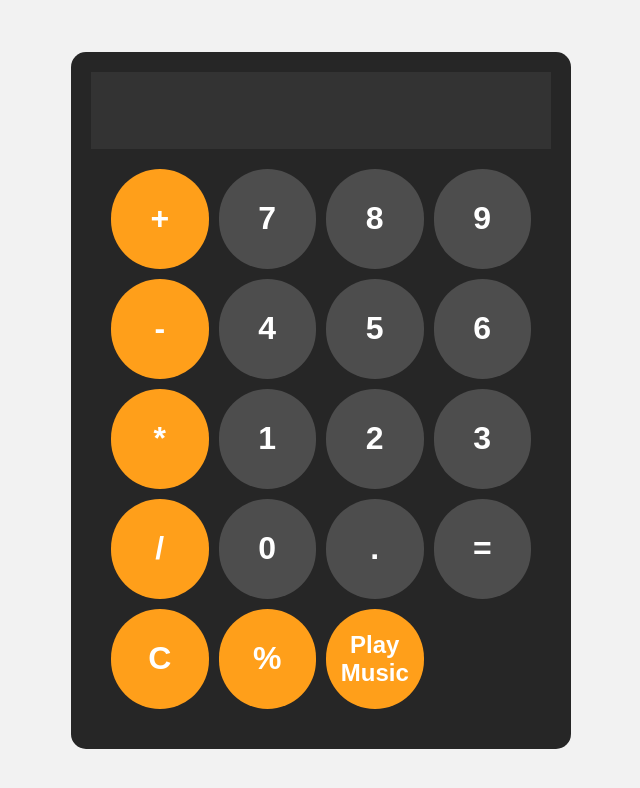
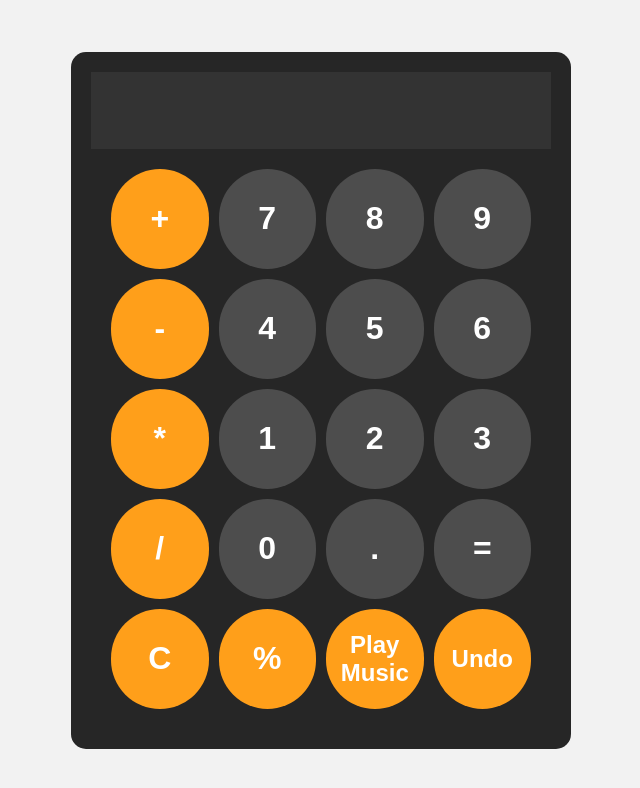
Before and after one commit to kang-azis45/Wabsite-kalkulator-, a plain HTML site: page index.html in a window 1280 px wide. Shown: the whole page, without its empty margins (319-959 px from the left). Drawn offline with Linux system fonts and the light colour scheme.

Commit message:
Update index.html

```diff
--- a/index.html
+++ b/index.html
@@ -3,11 +3,10 @@
 <head>
     <meta charset="UTF-8">
     <meta name="viewport" content="width=device-width, initial-scale=1.0">
-    <title>Document</title>
+    <title>Calculator</title>
     <link rel="stylesheet" href="style.css">
 </head>
 <body>
-
     <div id="calculator">
         <input id="display" readonly>
         <div id="keys">
@@ -30,6 +29,7 @@
             <button onclick="clearDisplay()" class="operator-btn">C</button>
             <button onclick="calculatePercent()" class="operator-btn">%</button>
             <button onclick="playMusic()" class="operator-btn small-font">Play Music</button>
+            <button onclick="undo()" class="operator-btn small-font">Undo</button>
         </div>
         <audio id="background-music" src="music1.mp3" loop></audio>
     </div>
```
